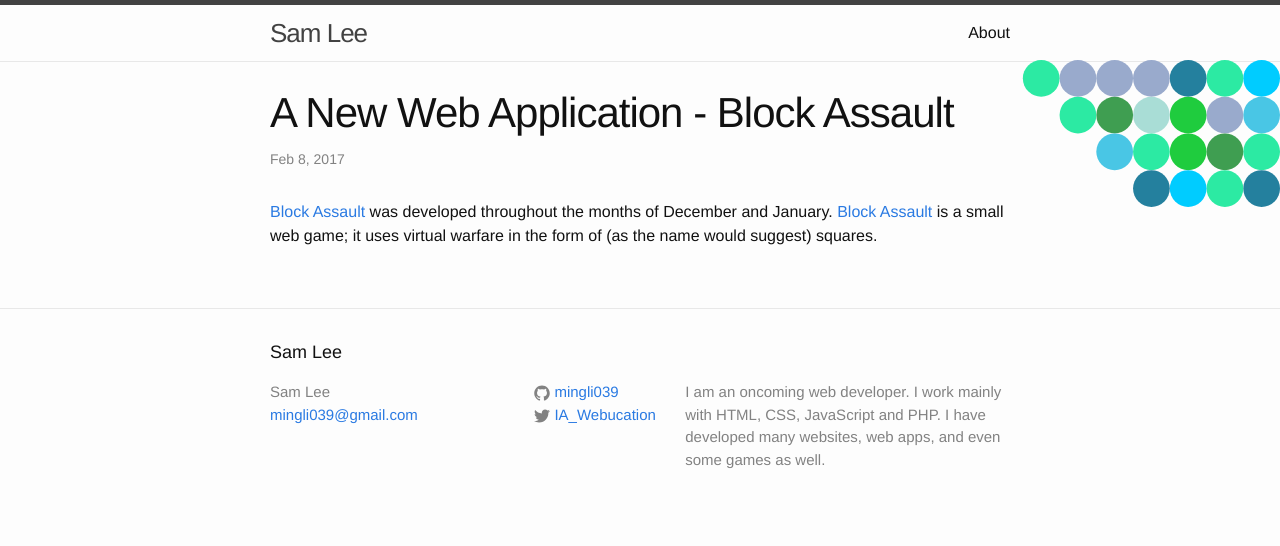
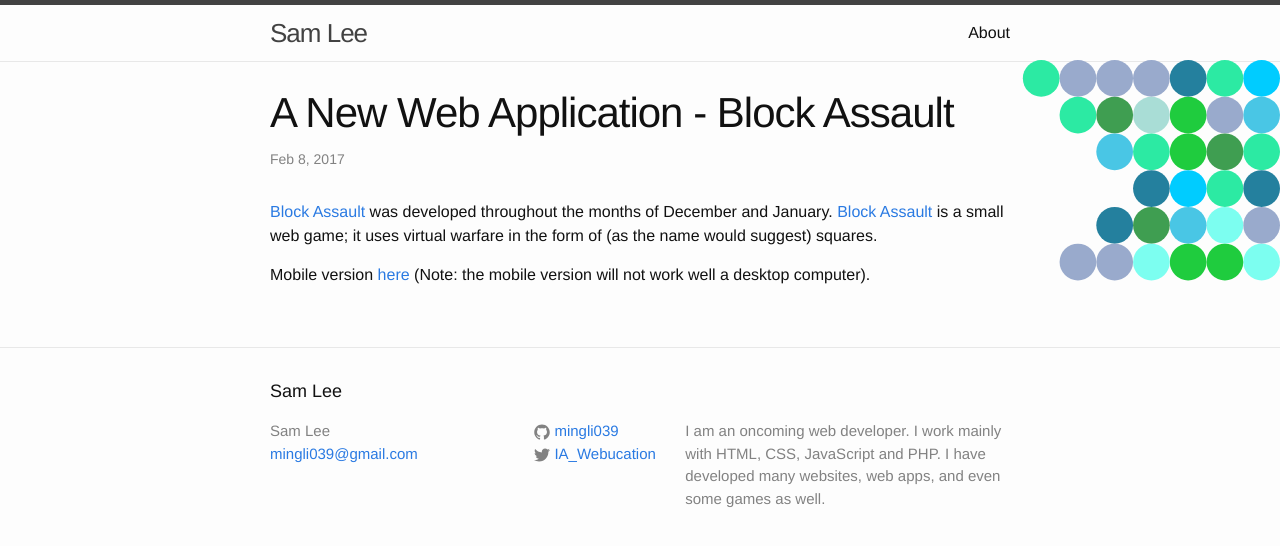
Before and after one commit to mingli039/mingli039.github.io, a Jekyll site: the page built from _posts/2017-02-08-Block_Assault.md, in a window 1280 px wide. Shown: the top 546 px of the page. Built offline with Jekyll 4.4.1, drawn with Linux system fonts in a browser that asks for light colours; nearby versions of some CDN libraries.

Commit message:
Update 2017-02-08-Block_Assault.md

```diff
--- a/_posts/2017-02-08-Block_Assault.md
+++ b/_posts/2017-02-08-Block_Assault.md
@@ -3,3 +3,5 @@
 title:  A New Web Application - Block Assault
 ---
 [Block Assault](https://blockassault.github.io) was developed throughout the months of December and January. [Block Assault](https://blockassault.github.io) is a small web game; it uses virtual warfare in the form of (as the name would suggest) squares.
+
+Mobile version [here](https://blockassault.github.io/mobile) (Note: the mobile version will not work well a desktop computer).
```
